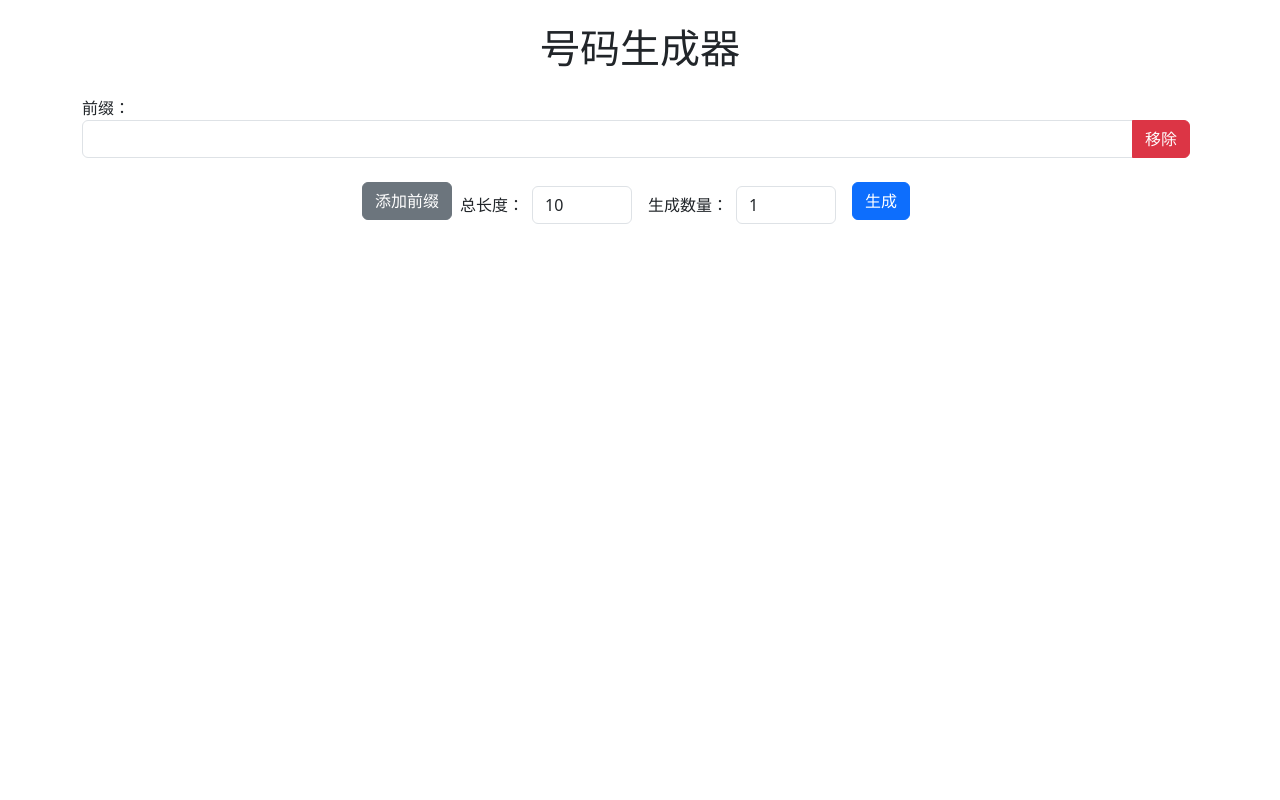
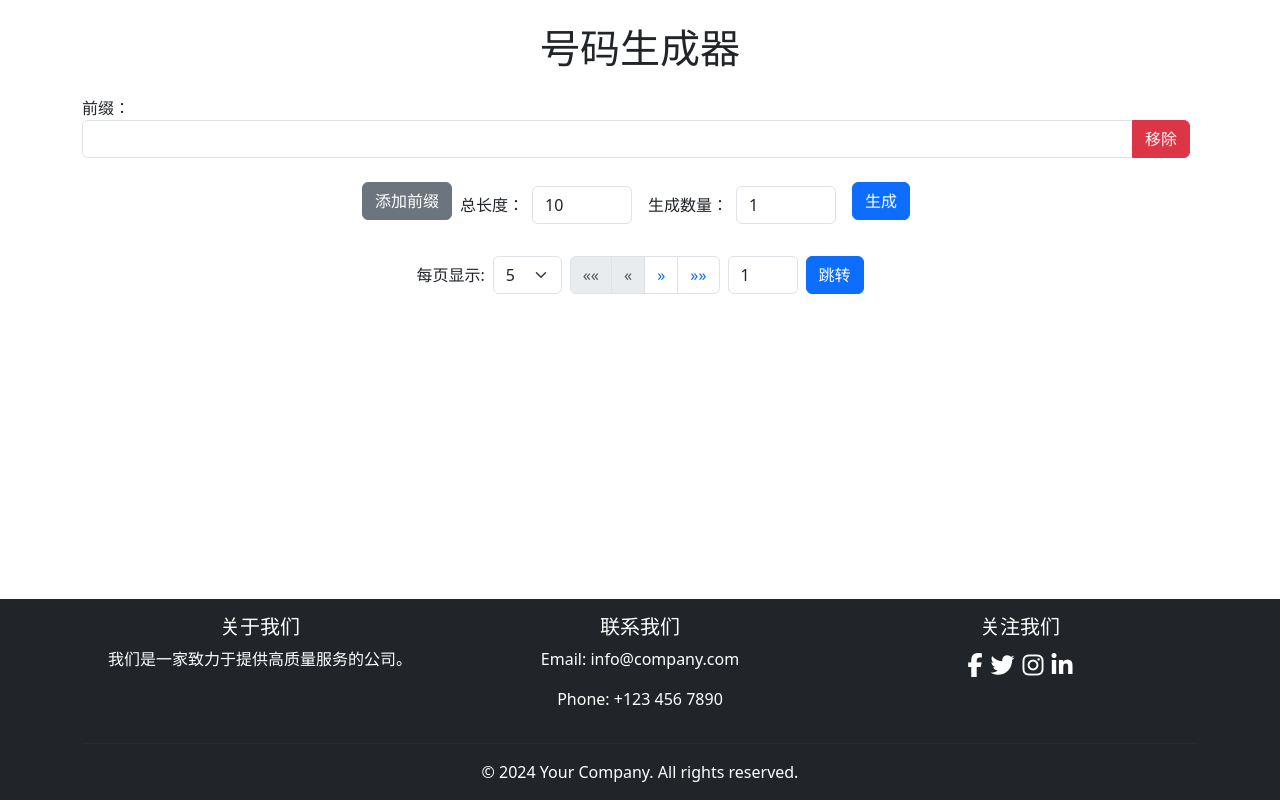
Before and after one commit to VijayTsui0802/PhoneNumberGenFrontend, a Vue app: page / in a window 1280 px wide. Built offline with nearby package versions, Linux system fonts and the light colour scheme.

Commit message:
修复问题，后端执行

```diff
--- a/package.json
+++ b/package.json
@@ -8,6 +8,7 @@
     "lint": "vue-cli-service lint"
   },
   "dependencies": {
+    "@fortawesome/fontawesome-free": "^6.5.2",
     "axios": "^1.7.2",
     "bootstrap": "^5.3.3",
     "core-js": "^3.8.3",
--- a/src/App.vue
+++ b/src/App.vue
@@ -1,3 +1,35 @@
 <template>
-  <router-view />
+  <div id="app">
+    <router-view />
+    <AppFooter />
+  </div>
 </template>
+
+<script>
+import AppFooter from './components/AppFooter.vue';
+
+export default {
+  components: {
+    AppFooter
+  }
+};
+</script>
+
+<style>
+body {
+  margin: 0;
+  display: flex;
+  flex-direction: column;
+  min-height: 100vh;
+}
+
+#app {
+  flex: 1;
+  display: flex;
+  flex-direction: column;
+}
+
+.router-view {
+  flex: 1;
+}
+</style>
--- a/src/components/AlertMessage.vue
+++ b/src/components/AlertMessage.vue
@@ -47,5 +47,16 @@ export default {
   display: flex;
   flex-direction: column;
   gap: 10px;
+  animation: fadeIn 0.5s, fadeOut 0.5s 4.5s;
+}
+
+@keyframes fadeIn {
+  from { opacity: 0; }
+  to { opacity: 1; }
+}
+
+@keyframes fadeOut {
+  from { opacity: 1; }
+  to { opacity: 0; }
 }
 </style>
--- /dev/null
+++ b/src/components/AppFooter.vue
@@ -0,0 +1,53 @@
+// src/components/Footer.vue
+<template>
+  <footer class="footer mt-auto py-3 bg-dark text-white">
+    <div class="container text-center">
+      <div class="row">
+        <div class="col-md-4">
+          <h5>关于我们</h5>
+          <p>我们是一家致力于提供高质量服务的公司。</p>
+        </div>
+        <div class="col-md-4">
+          <h5>联系我们</h5>
+          <p>Email: info@company.com</p>
+          <p>Phone: +123 456 7890</p>
+        </div>
+        <div class="col-md-4">
+          <h5>关注我们</h5>
+          <a href="#" class="text-white me-2"><i class="fab fa-facebook-f"></i></a>
+          <a href="#" class="text-white me-2"><i class="fab fa-twitter"></i></a>
+          <a href="#" class="text-white me-2"><i class="fab fa-instagram"></i></a>
+          <a href="#" class="text-white"><i class="fab fa-linkedin-in"></i></a>
+        </div>
+      </div>
+      <hr class="my-3">
+      <div class="row">
+        <div class="col-12">
+          <p class="mb-0">&copy; 2024 Your Company. All rights reserved.</p>
+        </div>
+      </div>
+    </div>
+  </footer>
+</template>
+
+<script>
+export default {
+  name: 'Footer'
+};
+</script>
+
+<style scoped>
+.footer {
+  position: fixed;
+  bottom: 0;
+  width: 100%;
+}
+
+.footer a {
+  font-size: 1.5rem;
+}
+
+.footer hr {
+  border-top: 1px solid rgba(255, 255, 255, 0.1);
+}
+</style>
--- a/src/components/NumberGenerator.vue
+++ b/src/components/NumberGenerator.vue
@@ -1,3 +1,4 @@
+// src/components/NumberGenerator.vue
 <template>
   <div class="container mt-4">
     <h1 class="mb-4 text-center">号码生成器</h1>
@@ -10,6 +11,7 @@
           <button type="button" class="btn btn-danger" @click="removePrefix(index)">移除</button>
         </div>
       </div>
+      <div v-if="prefixError" class="text-danger">{{ prefixError }}</div>
     </div>
 
     <form @submit.prevent="generateNumbers" class="form-inline d-flex flex-wrap align-items-center justify-content-center mb-3">
@@ -28,11 +30,27 @@
       <button type="submit" class="btn btn-primary mb-3 me-2">生成</button>
     </form>
 
-    <div v-for="task in tasks" :key="task.taskId" class="mb-4 d-flex align-items-center">
-      <TaskProgress :taskId="task.taskId" :status="task.status" :progress="task.progress" />
-      <button v-if="!task.isCompleted" type="button" class="btn btn-danger ms-3" @click="stopTask(task.taskId)">停止</button>
-      <button v-if="task.isCompleted" type="button" class="btn btn-success ms-3" @click="downloadTaskResult(task.taskId)">下载</button>
+    <div v-if="isLoading" class="spinner-border text-primary" role="status">
+      <span class="visually-hidden">Loading...</span>
     </div>
+
+    <div v-for="task in paginatedTasks" :key="task.taskId" class="mb-4">
+      <div class="task-progress d-flex flex-column">
+        <div class="task-info d-flex flex-column flex-md-row">
+          <span class="me-2">Task ID: {{ task.taskId }}</span>
+          <span>Status: {{ task.status }}</span>
+        </div>
+        <div class="progress rounded-pill" style="width: 100%; margin-top: 10px;">
+          <div class="progress-bar" role="progressbar" :style="{ width: task.progress + '%' }"></div>
+        </div>
+      </div>
+      <div class="d-flex justify-content-end mt-2">
+        <button v-if="!task.isCompleted" type="button" class="btn btn-danger ms-3" @click="stopTask(task.taskId)">停止</button>
+        <button v-if="task.isCompleted" type="button" class="btn btn-success ms-3" @click="downloadTaskResult(task.taskId)">下载</button>
+      </div>
+    </div>
+
+    <PaginationComponent :currentPage="currentPage" :totalPages="totalPages" @page-changed="changePage" @page-size-changed="changePageSize" />
 
     <AlertMessage ref="alertMessage" />
   </div>
@@ -41,12 +59,12 @@
 <script>
 import axios from 'axios';
 import AlertMessage from './AlertMessage.vue';
-import TaskProgress from './TaskProgress.vue';
+import PaginationComponent from './PaginationComponent.vue';
 
 export default {
   components: {
     AlertMessage,
-    TaskProgress
+    PaginationComponent
   },
   data() {
     return {
@@ -56,7 +74,20 @@ export default {
       tasks: JSON.parse(localStorage.getItem('tasks') || '[]'),
       prefixError: '',
       exhaustedPrefixes: [],
+      currentPage: 1,
+      tasksPerPage: 5,
+      isLoading: false
     };
+  },
+  computed: {
+    totalPages() {
+      return Math.ceil(this.tasks.length / this.tasksPerPage);
+    },
+    paginatedTasks() {
+      const start = (this.currentPage - 1) * this.tasksPerPage;
+      const end = start + this.tasksPerPage;
+      return this.tasks.slice(start, end);
+    }
   },
   watch: {
     prefixes: {
@@ -96,6 +127,8 @@ export default {
       const prefix = this.prefixes[index];
       if (!/^\d*$/.test(prefix)) {
         this.prefixError = '前缀只能是数字';
+      } else if (prefix.length > 5) {
+        this.prefixError = '前缀长度不能超过5位';
       } else {
         this.prefixError = '';
       }
@@ -106,11 +139,14 @@ export default {
         return;
       }
 
+      this.isLoading = true;
       const response = await axios.post('/api/tasks/start/', {
         prefixes: this.prefixes,
         length: this.length,
         count: this.count
       });
+      this.isLoading = false;
+
       const taskId = response.data.task_id;
       this.tasks.unshift({ taskId, status: 'running', progress: 0, isCompleted: false });
       this.checkTaskStatus(taskId);
@@ -120,7 +156,7 @@ export default {
       if (task) {
         try {
           const response = await axios.get(`/api/tasks/${taskId}/status/`);
-          const { status, progress } = response.data;  // 移除未使用的 result
+          const { status, progress } = response.data;
           task.status = status;
           task.progress = progress;
           task.isCompleted = status === 'completed';
@@ -132,8 +168,16 @@ export default {
         }
       }
     },
-    stopTask(/* taskId */) {
-      // 实现停止任务的逻辑，可以是通过API调用告诉后端停止任务
+    async stopTask(taskId) {
+      try {
+        await axios.post(`/api/tasks/${taskId}/stop/`);
+        const task = this.tasks.find(t => t.taskId === taskId);
+        if (task) {
+          task.status = 'stopped';
+        }
+      } catch (error) {
+        console.error('Error stopping task:', error);
+      }
     },
     async downloadTaskResult(taskId) {
       try {
@@ -151,6 +195,13 @@ export default {
       } catch (error) {
         console.error('Error downloading task result:', error);
       }
+    },
+    changePage(page) {
+      this.currentPage = page;
+    },
+    changePageSize(size) {
+      this.tasksPerPage = size;
+      this.currentPage = 1; // Reset to first page
     }
   }
 };
--- a/src/components/PaginationComponent.vue
+++ b/src/components/PaginationComponent.vue
@@ -1,13 +1,24 @@
+// src/components/PaginationComponent.vue
 <template>
   <div class="pagination-container">
-    <nav aria-label="Page navigation">
-      <ul class="pagination">
+    <div class="d-flex align-items-center flex-wrap justify-content-center">
+      <label for="pageSize" class="me-2 mb-2">每页显示:</label>
+      <select v-model.number="pageSize" @change="updatePageSize" id="pageSize" class="form-select me-2 mb-2">
+        <option v-for="size in pageSizes" :key="size" :value="size">{{ size }}</option>
+      </select>
+      <nav aria-label="Page navigation" class="mb-2">
+        <ul class="pagination mb-0">
+          <li class="page-item" :class="{ disabled: currentPage === 1 }">
+            <a class="page-link" href="#" aria-label="First" @click.prevent="changePage(1)">
+              <span aria-hidden="true">&laquo;&laquo;</span>
+            </a>
+          </li>
           <li class="page-item" :class="{ disabled: currentPage === 1 }">
             <a class="page-link" href="#" aria-label="Previous" @click.prevent="changePage(currentPage - 1)">
               <span aria-hidden="true">&laquo;</span>
             </a>
           </li>
-        <li class="page-item" v-for="page in totalPages" :key="page" :class="{ active: currentPage === page }">
+          <li class="page-item" v-for="page in pagesToShow" :key="page" :class="{ active: currentPage === page }">
             <a class="page-link" href="#" @click.prevent="changePage(page)">{{ page }}</a>
           </li>
           <li class="page-item" :class="{ disabled: currentPage === totalPages }">
@@ -15,8 +26,16 @@
               <span aria-hidden="true">&raquo;</span>
             </a>
           </li>
+          <li class="page-item" :class="{ disabled: currentPage === totalPages }">
+            <a class="page-link" href="#" aria-label="Last" @click.prevent="changePage(totalPages)">
+              <span aria-hidden="true">&raquo;&raquo;</span>
+            </a>
+          </li>
         </ul>
       </nav>
+      <input type="number" class="form-control ms-2 mb-2" v-model.number="inputPage" @keyup.enter="jumpToPage" min="1" :max="totalPages" style="width: 70px;" />
+      <button class="btn btn-primary ms-2 mb-2" @click="jumpToPage">跳转</button>
+    </div>
   </div>
 </template>
 
@@ -33,11 +52,40 @@ export default {
       required: true
     }
   },
+  data() {
+    return {
+      inputPage: this.currentPage,
+      pageSize: 5,
+      pageSizes: [5, 10, 20, 50]
+    };
+  },
+  computed: {
+    pagesToShow() {
+      const range = [];
+      const start = Math.max(1, this.currentPage - 2);
+      const end = Math.min(this.totalPages, this.currentPage + 2);
+
+      for (let i = start; i <= end; i++) {
+        range.push(i);
+      }
+
+      return range;
+    }
+  },
   methods: {
     changePage(page) {
       if (page > 0 && page <= this.totalPages) {
         this.$emit('page-changed', page);
+        this.inputPage = page;
       }
+    },
+    jumpToPage() {
+      if (this.inputPage > 0 && this.inputPage <= this.totalPages) {
+        this.changePage(this.inputPage);
+      }
+    },
+    updatePageSize() {
+      this.$emit('page-size-changed', this.pageSize);
     }
   }
 };
@@ -47,6 +95,7 @@ export default {
 .pagination-container {
   display: flex;
   justify-content: center;
+  align-items: center;
   margin-top: 20px;
 }
 
@@ -60,4 +109,12 @@ export default {
   border-color: #007bff;
   color: white;
 }
+
+input[type="number"] {
+  width: 70px;
+}
+
+select {
+  width: auto;
+}
 </style>
--- a/src/components/TaskProgress.vue
+++ b/src/components/TaskProgress.vue
@@ -5,7 +5,7 @@
       <span>Status: {{ status }}</span>
     </div>
     <div class="progress rounded-pill" style="width: 60%; margin-left: 10px;">
-      <div class="progress-bar" role="progressbar" :style="{ width: progress + '%' }"></div>
+      <div class="progress-bar" role="progressbar" :style="{ width: progress + '%', background: progress < 50 ? 'red' : 'green' }"></div>
     </div>
   </div>
 </template>
@@ -27,7 +27,6 @@ export default {
   background: #f0f0f0;
 }
 .progress-bar {
-  background: #4caf50;
   height: 100%;
 }
 </style>
--- a/src/main.js
+++ b/src/main.js
@@ -2,5 +2,6 @@ import { createApp } from 'vue';
 import App from './App.vue';
 import router from './router';
 import 'bootstrap/dist/css/bootstrap.min.css';
+import '@fortawesome/fontawesome-free/css/all.css'; // 引入Font Awesome
 
 createApp(App).use(router).mount('#app');
```
Also changed, not shown: 2 other files (tests, documents, lock files or other folders). Lines whose indentation alone changed are shown as unchanged.
